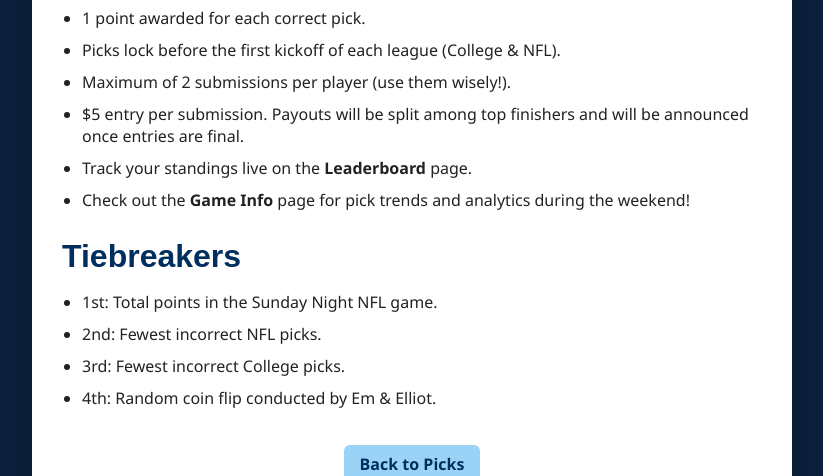
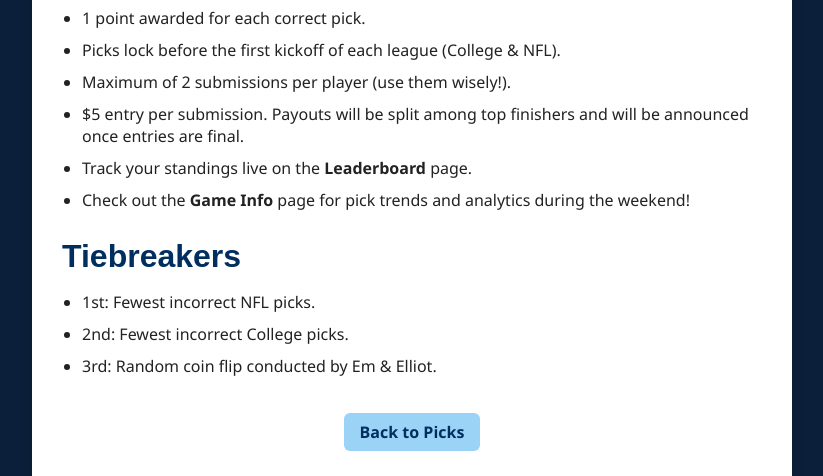
Before and after one commit to kthompson5/thompson-family-pickem, a website: page public/rules.html in a window 1280 px wide. Shown: the part 609-1085 px from the top of the page, without its empty margins (228-1051 px from the left). Drawn offline with Linux system fonts and the light colour scheme.

Commit message:
rules.html

```diff
--- a/public/rules.html
+++ b/public/rules.html
@@ -111,10 +111,9 @@
 
     <h2>Tiebreakers</h2>
     <ul>
-      <li>1st: Total points in the Sunday Night NFL game.</li>
-      <li>2nd: Fewest incorrect NFL picks.</li>
-      <li>3rd: Fewest incorrect College picks.</li>
-      <li>4th: Random coin flip conducted by Em & Elliot.</li>
+      <li>1st: Fewest incorrect NFL picks.</li>
+      <li>2nd: Fewest incorrect College picks.</li>
+      <li>3rd: Random coin flip conducted by Em & Elliot.</li>
     </ul>
 
     <a href="/picks.html">Back to Picks</a>
```
